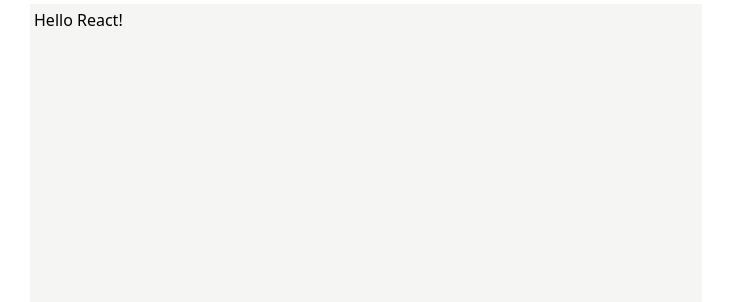
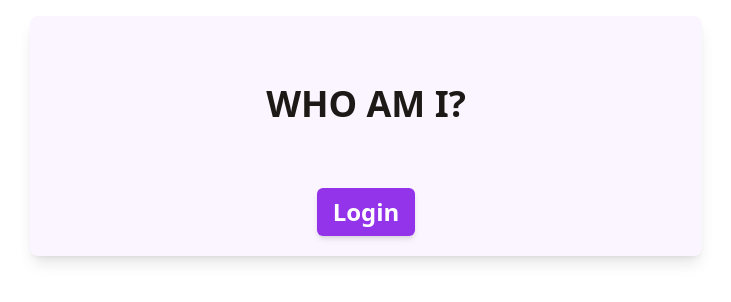
Before and after one commit to 9vek/whoami, a React app: page / in a window 1280 px wide. Shown: the top 302 px of the page, without its empty margins (274-1005 px from the left). Built offline with nearby package versions, Linux system fonts and the light colour scheme.

Commit message:
front-end page styling

```diff
--- a/src/whoami_frontend/src/App.jsx
+++ b/src/whoami_frontend/src/App.jsx
@@ -1,16 +1,24 @@
 import React from "react"
-import { render } from "react-dom"
+import { createRoot } from "react-dom/client"
 import "./index.css"
 
-const Container = () => {
+class Container extends React.Component {
 
-  return (
-    <div className="container mx-auto min-h-screen max-w-2xl m-1 p-1 bg-stone-100">
-      Hello React!
-    </div>
-  )
+
+
+  render() {
+    return (
+      <div className="container mx-auto max-w-2xl m-4 p-1 bg-purple-50 shadow-lg rounded-lg grid grid-cols-1 place-items-center">
+        <div>
+          <div className="text-stone-900 text-4xl font-bold text-center m-16">WHO AM I?</div>
+          <div className="cursor-pointer text-white text-2xl font-bold px-4 py-2 m-4 w-fit mx-auto bg-purple-600 hover:bg-purple-500 shadow-md rounded-md">Login</div>
+        </div>
+      </div>
+    )
+  }
 
 }
 
 
-render(<Container />, document.getElementById("app"))
+const root = createRoot(document.getElementById("app"))
+root.render(<Container />)
```
